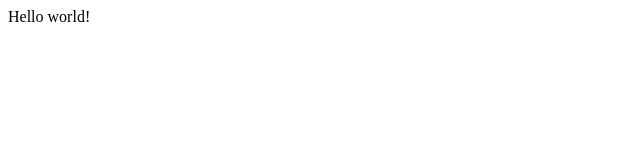
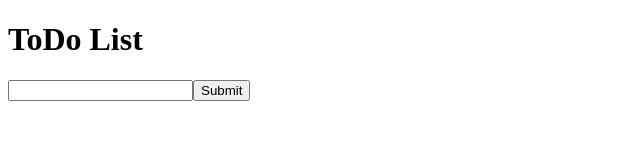
Before and after one commit to scylol/simple-todo, a Gatsby site: page / in a window 1280 px wide. Shown: the whole page, without its empty margins (0-640 px from the left). Built offline with nearby package versions, Linux system fonts and the light colour scheme; Gatsby itself is replaced by a stand-in of ours.

Commit message:
simple todo app

```diff
--- /dev/null
+++ b/src/pages/Todo.jsx
@@ -0,0 +1,54 @@
+import React from "react"
+import TodoItem from './TodoItem';
+
+class Navigation extends React.Component {
+  constructor(props) {
+    super(props)
+    this.state = {
+      inputValue: "",
+      todoItems: [],
+    }
+  }
+
+  handleInputChange = event => {
+    this.setState({ inputValue: event.target.value })
+  }
+
+  formSubmit = event => {
+    event.preventDefault()
+    this.setState({ inputValue: "" })
+    this.setState({
+      todoItems: [...this.state.todoItems, this.state.inputValue],
+    })
+  }
+
+  deleteItem = (index) => {
+    let newItemList = this.state.todoItems;
+    newItemList.splice(index, 1);
+    this.setState({todoItems:newItemList})
+}
+
+  render() {
+    return (
+      <div>
+        <h1>ToDo List</h1>
+        <form onSubmit={this.formSubmit}>
+          <input
+            value={this.state.inputValue}
+            type="text"
+            onChange={this.handleInputChange}
+          />
+          <input value="Submit" type="submit" />
+        </form>
+
+        {this.state.todoItems.length > 0
+          ? this.state.todoItems.map((item, index) => {
+              return <TodoItem item={item} index={index} deleteItem={this.deleteItem}></TodoItem>
+            })
+          : ""}
+      </div>
+    )
+  }
+}
+
+export default Navigation
--- /dev/null
+++ b/src/pages/TodoItem.jsx
@@ -0,0 +1,40 @@
+import React from "react"
+
+class TodoItem extends React.Component {
+  constructor(props) {
+    super(props)
+    this.state = {
+      checkedOff: false,
+    }
+  }
+
+  checkOff = () => {
+    this.setState({ checkedOff: !this.state.checkedOff })
+  }
+
+  render() {
+    const checkedOffStyle = {
+      textDecoration: "line-through",
+      cursor: "pointer",
+      display: "inline",
+      paddingRight: "32px",
+    }
+    return (
+      <div style={{ padding: "16px" }}>
+        <li
+          style={
+            this.state.checkedOff
+              ? checkedOffStyle
+              : { cursor: "pointer", paddingRight: "32px", display: "inline" }
+          }
+          onClick={this.checkOff}
+        >
+          {this.props.item}
+        </li>
+        <button onClick={this.props.deleteItem}>X</button>
+      </div>
+    )
+  }
+}
+
+export default TodoItem
--- a/src/pages/index.js
+++ b/src/pages/index.js
@@ -1,5 +1,10 @@
 import React from "react"
+import Todo from "./Todo"
 
 export default function Home() {
-  return <div>Hello world!</div>
+  return (
+    <div>
+      <Todo></Todo>
+    </div>
+  )
 }
```
